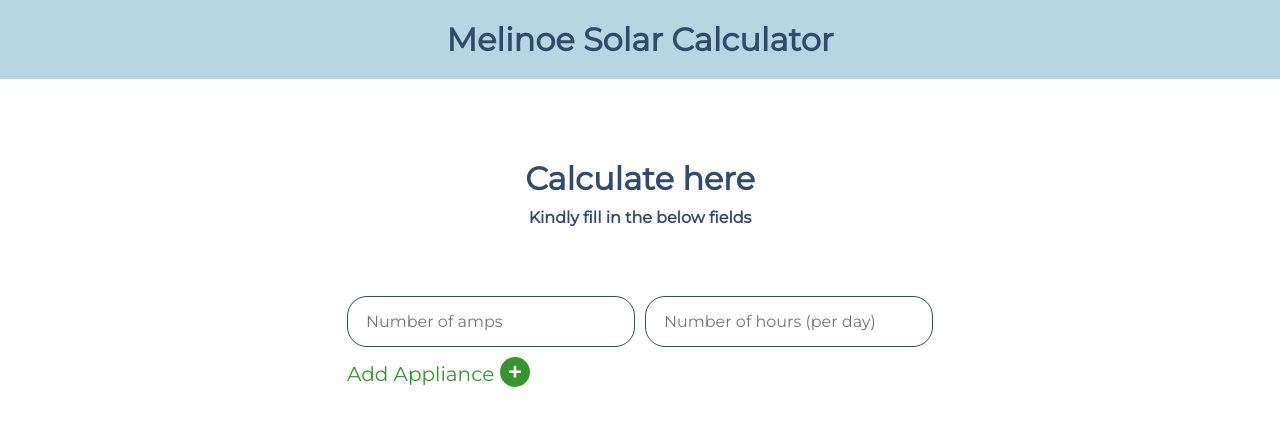
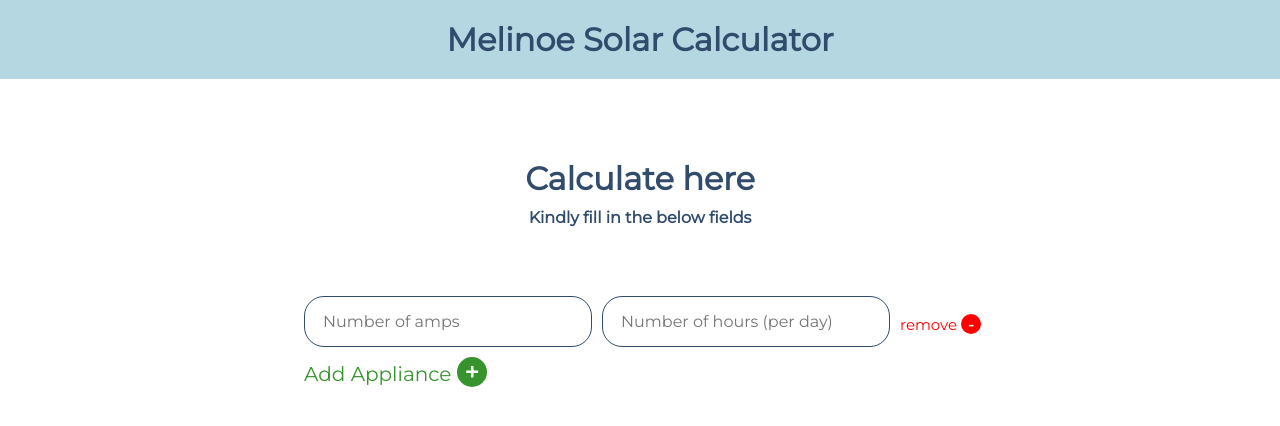
Before and after one commit to hngi/team_melinoe_solar_calculator, a React (Create React App) app: page /calculator in a window 1280 px wide. Shown: the top 426 px of the page. Built offline with nearby package versions, Linux system fonts and the light colour scheme.

Commit message:
added remove button for stage 4 feature

```diff
--- a/src/components/Calculator.css
+++ b/src/components/Calculator.css
@@ -89,3 +89,20 @@ p {
 	color: #F17E13;
 	font-weight: bold;
 }
+.remove-btn{
+	color:red;
+	font-size:15px;
+}
+.red-btn{
+	width: 20px;
+	height:20px;
+	border-radius: 50%;
+	background-color: red;
+	color:#ffffff;
+	display: inline-flex;
+	justify-content: center;
+	align-items: center;
+	font-weight:bold;
+	font-size:15px;
+
+}
--- a/src/components/Calculator.js
+++ b/src/components/Calculator.js
@@ -31,17 +31,23 @@ class Home extends Component {
 			// this.setState({values}, () =>console.log(this.state.values))
 		}
 	};
+
+	handleRemove = index =>{
+		this.setState({
+			values: this.state.values.splice(index,1)
+		});
+	}
 	render() {
 		return (
 			<div className="Calculator">
-				<header class="header">
+				<header className="header">
 					<h1>Melinoe Solar Calculator</h1>
 				</header>
-				<div class="wrapper">
-					<div class="forms">
-						<div class="forms_heading">
-							<h1 class="forms_heading--primary">Calculate here</h1>
-							<p class="forms_heading--secondary">Kindly fill in the below fields</p>
+				<div className="wrapper">
+					<div className="forms">
+						<div className="forms_heading">
+							<h1 className="forms_heading--primary">Calculate here</h1>
+							<p className="forms_heading--secondary">Kindly fill in the below fields</p>
 							<p>
 							{this.state.solarPanels
 								? `Number of solar power needed is = ${this.state.solarPanels} WH`
@@ -72,8 +78,8 @@ class Home extends Component {
 										id={hoursID}
 										className="hours"
 										data-id={index}
-										max="24"
 									/>
+										<button onClick={() => this.handleRemove(index)} className="remove-btn">remove <span className="red-btn">-</span></button>
 								</form>
 							);
 						})}
--- a/src/components/Home.js
+++ b/src/components/Home.js
@@ -6,10 +6,10 @@ class Home extends React.Component {
 	render() {
 		return (
 			<div className="Home">
-				<div class="main-wrap">
+				<div className="main-wrap">
 					<h1>Melineo Solar Calculator</h1>
 
-					<h4 class="calc-text">
+					<h4 className="calc-text">
 						Calculate how much solar power your home requires by just providing the amps
 						and hours per day for each appliances
 					</h4>
```
